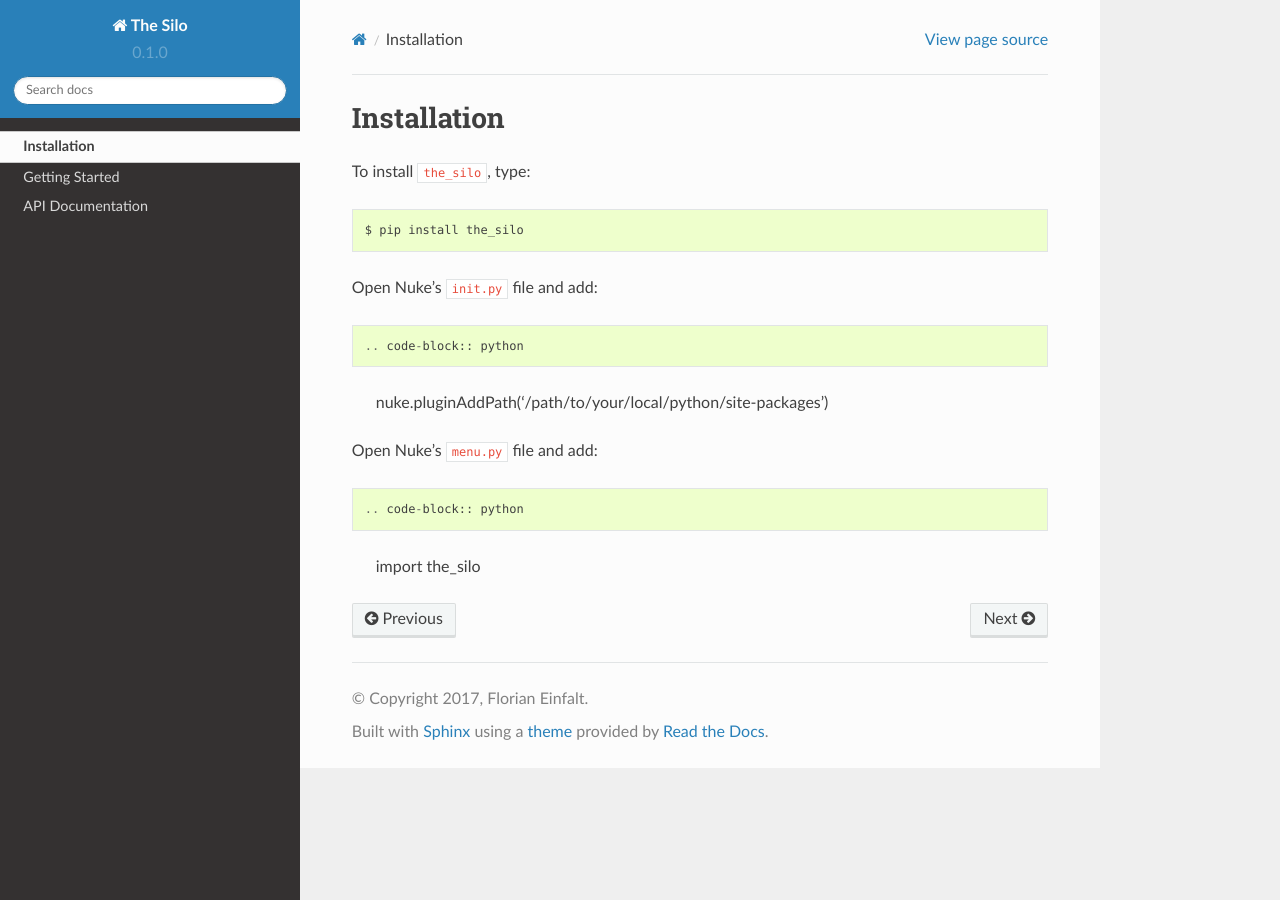
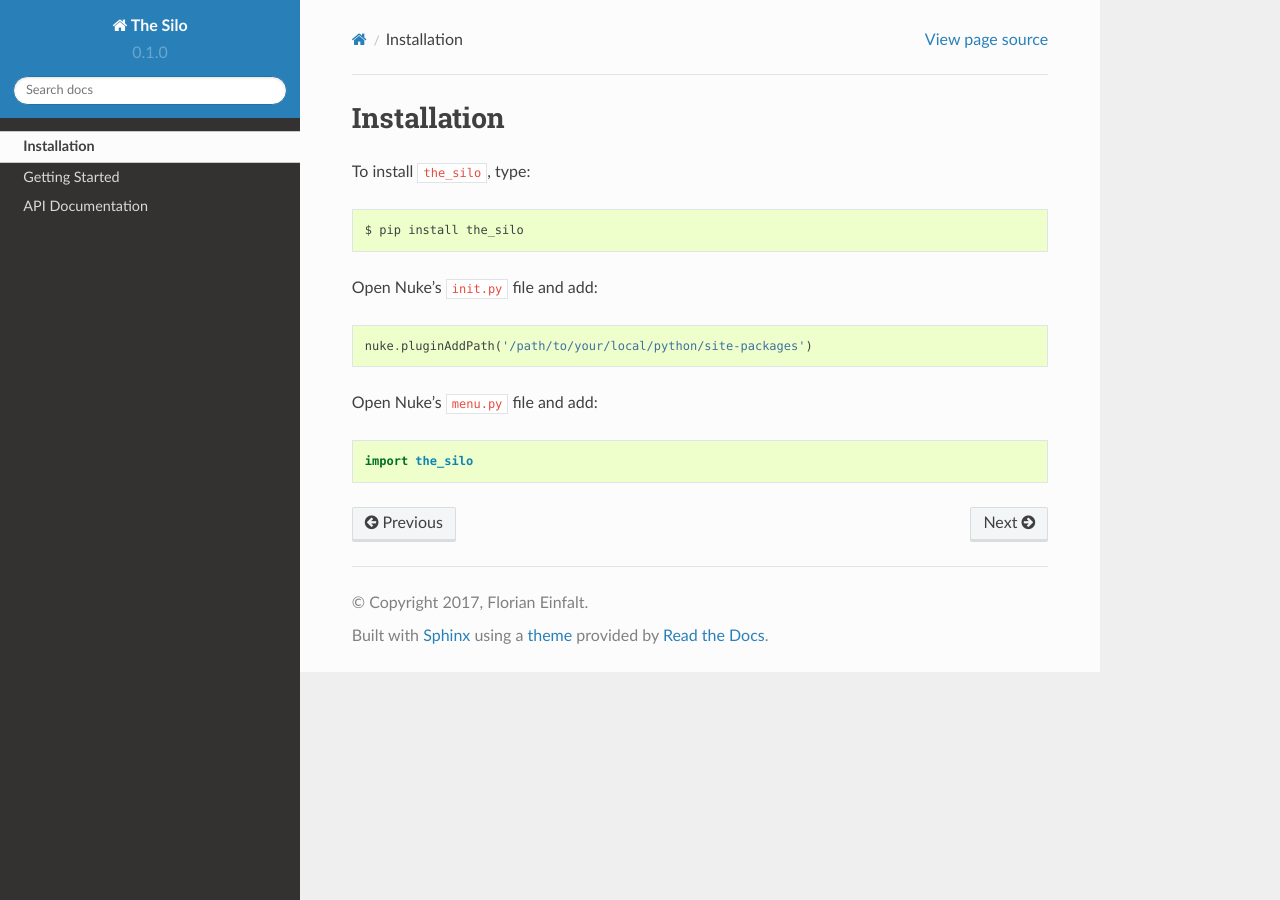
Before and after one commit to plasmax/the_silo, a Sphinx documentation site: the page built from docs/source/installation.rst, in a window 1280 px wide. Built offline with Sphinx 7.4.7 and the Read the Docs theme 2.0.0, drawn with Linux system fonts in a browser that asks for light colours; the version number is read from the project's files by our own code.

Commit message:
Correct formatting

```diff
--- a/README.rst
+++ b/README.rst
@@ -25,13 +25,13 @@ To install ``the_silo``, type:
 
     $ pip install the_silo
 
-Open Nuke's ``init.py`` file and add: ::
+Open Nuke's ``init.py`` file and add:
 
 .. code-block:: python
 
     nuke.pluginAddPath('/path/to/your/local/python/site-packages')
 
-Open Nuke's ``menu.py`` file and add: ::
+Open Nuke's ``menu.py`` file and add:
 
 .. code-block:: python
 
--- a/docs/source/installation.rst
+++ b/docs/source/installation.rst
@@ -7,13 +7,13 @@ To install ``the_silo``, type:
 
     $ pip install the_silo
 
-Open Nuke's ``init.py`` file and add: ::
+Open Nuke's ``init.py`` file and add:
 
 .. code-block:: python
 
     nuke.pluginAddPath('/path/to/your/local/python/site-packages')
 
-Open Nuke's ``menu.py`` file and add: ::
+Open Nuke's ``menu.py`` file and add:
 
 .. code-block:: python
 
--- a/setup.py
+++ b/setup.py
@@ -10,7 +10,7 @@ test_requirements = ['pytest', 'pytest-cov',
 setup(
     name = 'the_silo',
     version = '0.1.0',
-    description='The Silo is a collection of useful tools for Nuke',
+    description='A collection of useful tools for Nuke',
     long_description=readme,
     url='https://github.com/florianeinfalt/the_silo',
     author='Florian Einfalt',
```
